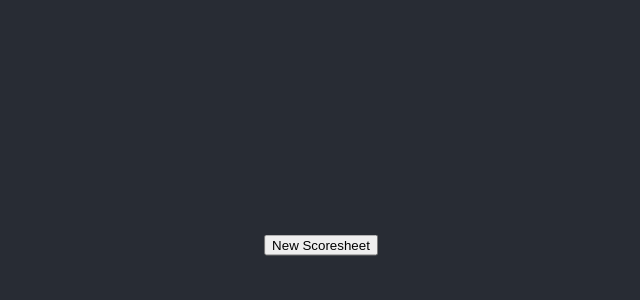
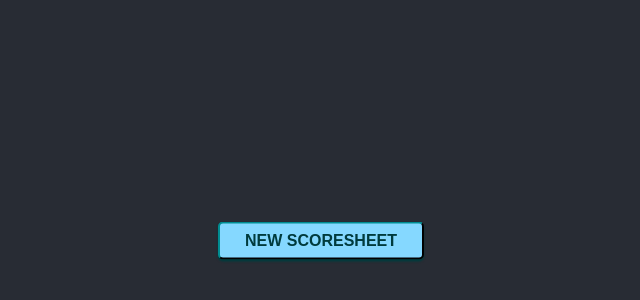
Before and after one commit to stenobot/scoresheet-app, a React (Create React App) app: page / in a window 1280 px wide. Shown: the part 160-460 px from the top of the page, without its empty margins (319-959 px from the left). Built offline with nearby package versions, Linux system fonts and the light colour scheme.

Commit message:
added custom button and styling

```diff
--- /dev/null
+++ b/src/components/PrimaryButton.tsx
@@ -0,0 +1,20 @@
+function PrimaryButton({ ...attributes }) {
+    return (
+      <button type="button" style={{
+        background: '#85d8ff',
+        color: '#003B3D',
+        padding: '8px 25px',
+        borderRadius: '5px',
+        borderColor: '#003B3D',
+        outline: '0',
+        textTransform: 'uppercase',
+        fontSize: '16px',
+        fontWeight: 'bold',
+        cursor: 'pointer',
+        boxShadow: '0px 2px 2px #003B3D'}}
+        {...attributes}>
+      </button>
+    );
+  }
+
+  export default PrimaryButton;
--- a/src/components/Settings.tsx
+++ b/src/components/Settings.tsx
@@ -1,4 +1,5 @@
 import { useNavigate } from 'react-router-dom';
+import PrimaryButton from './PrimaryButton';
 
 function Settings() {
   const navigate = useNavigate();
@@ -15,9 +16,9 @@ function Settings() {
           top: '50%', left: '50%',
           msTransform: 'translate(-50%, -50%)',
           transform: 'translate(-50%, -50%)' }}>
-          <button onClick={handleNewClick}>
+          <PrimaryButton onClick={handleNewClick}>
             Create
-          </button>
+          </PrimaryButton>
         </div>
       </header>
     </div>
--- a/src/components/Start.tsx
+++ b/src/components/Start.tsx
@@ -1,4 +1,5 @@
 import { useNavigate } from 'react-router-dom';
+import PrimaryButton from './PrimaryButton';
 
 function Start() {
   const navigate = useNavigate();
@@ -15,9 +16,9 @@ function Start() {
           top: '50%', left: '50%',
           msTransform: 'translate(-50%, -50%)',
           transform: 'translate(-50%, -50%)' }}>
-          <button onClick={handleNewClick}>
+          <PrimaryButton onClick={handleNewClick}>
             New Scoresheet
-          </button>
+          </PrimaryButton>
         </div>
       </header>
     </div>
```
